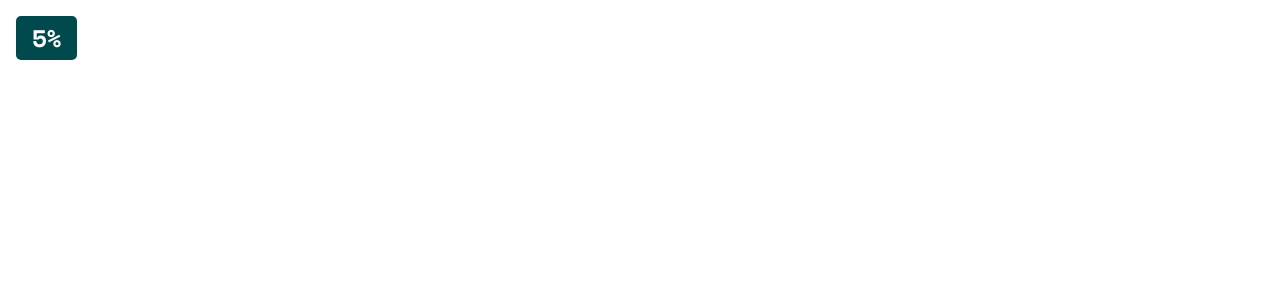
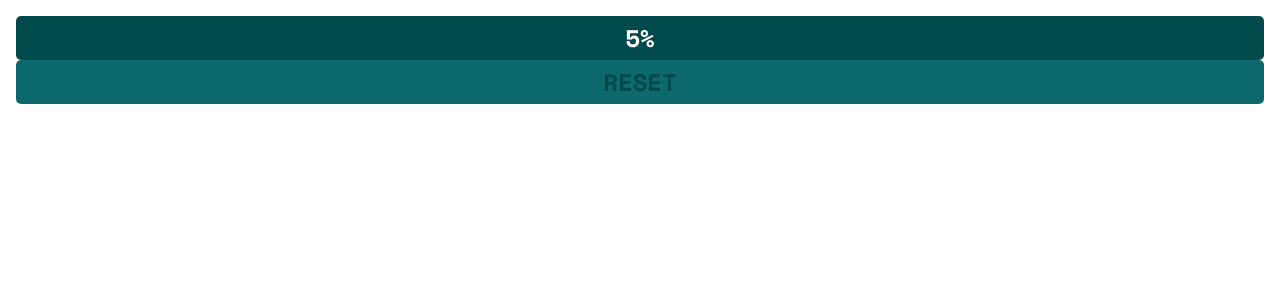
Before and after one commit to Lewis-mbui/tip-calculator-app, a React (Vite) app: page / in a window 1280 px wide. Shown: the top 300 px of the page. Built offline with nearby package versions, Linux system fonts and the light colour scheme.

Commit message:
define styles for reset button

```diff
--- a/src/App.tsx
+++ b/src/App.tsx
@@ -1,7 +1,10 @@
 function App() {
   return (
     <>
-      <button className="btn btn--tip">5%</button>
+      <button className="btn btn--tip btn--block">5%</button>
+      <button disabled className="btn btn--reset btn--block">
+        Reset
+      </button>
     </>
   );
 }
--- a/src/index.css
+++ b/src/index.css
@@ -21,6 +21,7 @@
 :root {
   --clr-green-400: hsl(172, 67%, 45%);
   --clr-green-900: hsl(183, 100%, 15%);
+  --clr-green-800: hsl(183, 79%, 24%);
   --clr-grey-500: hsl(186, 14%, 43%);
   --clr-grey-400: hsl(184, 14%, 56%);
   --clr-grey-200: hsl(185, 41%, 84%);
@@ -56,6 +57,12 @@ body {
   border: 0;
   outline: 0;
   border-radius: 5px;
+  text-transform: uppercase;
+}
+
+.btn--block {
+  display: block;
+  width: 100%;
 }
 
 .btn--tip {
@@ -66,12 +73,19 @@ body {
   transition-timing-function: ease-in-out;
 }
 
-.btn--tip.active {
+.btn--tip.active,
+.btn--reset {
   background-color: var(--clr-green-400);
   color: var(--clr-green-900);
 }
 
-.btn--tip:not(:disabled, .active):hover {
+.btn--reset:disabled {
+  background-color: var(--clr-green-800);
+  color: var(--clr-green-900);
+}
+
+.btn--tip:not(:disabled, .active):is(:hover, :focus-visible),
+.btn--reset:not(:disabled):is(:hover, :focus-visible) {
   cursor: pointer;
   background-color: var(--clr-grey-200);
   color: var(--clr-green-900);
```
